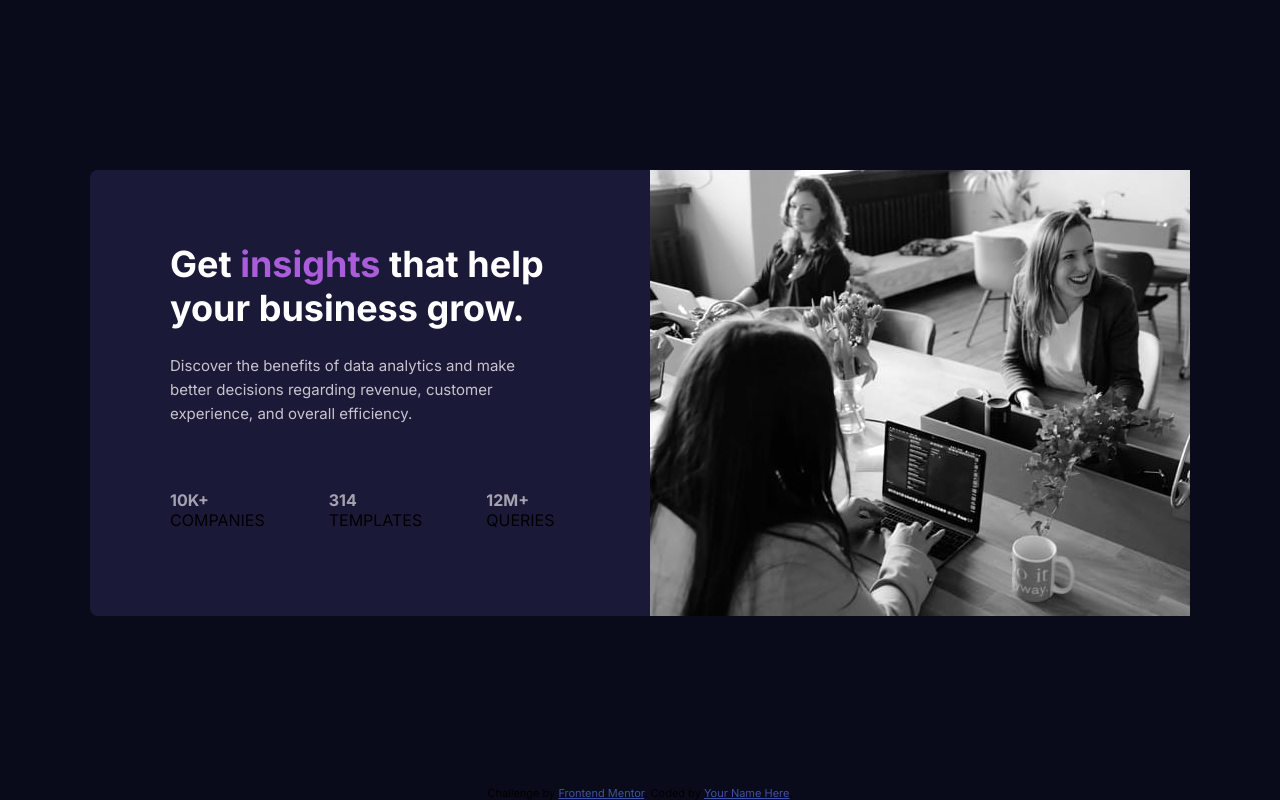
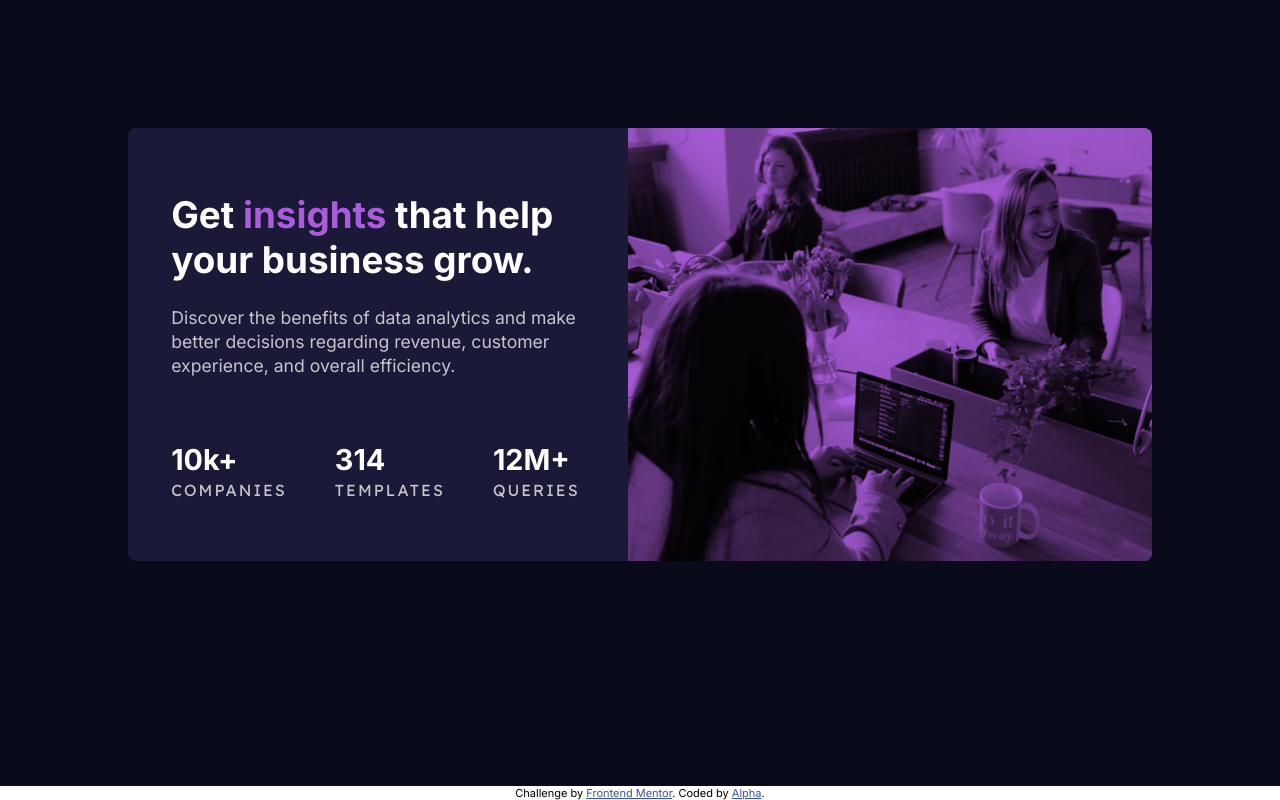
Before and after one commit to Alpha437/Stats-Preview-Card, a plain HTML site: page index.html in a window 1280 px wide. Drawn offline with Linux system fonts and the light colour scheme.

Commit message:
Mobile and Desktop responsiveness done

```diff
--- a/index.html
+++ b/index.html
@@ -16,7 +16,8 @@
     <link rel="stylesheet" href="style.css" />
   </head>
   <body>
-    <main class="card">
+    <main class="d-card">
+      <div class="card">
         <section class="texts">
           <header>
             <h1 class="heading">
@@ -38,14 +39,12 @@
               <p class="stat-text">templates</p>
             </div>
             <div class="stat">
-            <span class="stat-number">12m+</span>
+              <span class="stat-number">12M+</span>
               <p class="stat-text">queries</p>
             </div>
           </div>
         </section>
-
         <div class="main-image">
-        <div class="overlay"></div>
           <img
             class="desktop-image"
             src="images/image-header-desktop.jpg"
@@ -57,13 +56,14 @@
             alt="Ladies in an office space"
           />
         </div>
+      </div>
     </main>
 
     <footer class="attribution">
       Challenge by
       <a href="https://www.frontendmentor.io?ref=challenge" target="_blank"
         >Frontend Mentor</a
-      >. Coded by <a href="#">Your Name Here</a>.
+      >. Coded by <a href="https://www.github.com/Alpha437">Alpha</a>.
     </footer>
   </body>
 </html>
--- a/style.css
+++ b/style.css
@@ -22,28 +22,35 @@ img {
 
 /* || GENERAL STYLES */
 body {
+  min-height: 100vh;
   display: flex;
   flex-direction: column;
+}
+
+.d-card {
+  padding: 5rem 0;
   background-color: var(--BODY-BG);
-  min-height: 100vh;
+  flex-grow: 1;
 }
 
 .card {
   display: flex;
+  flex-direction: column-reverse;
+  width: min(90%, 720px);
   background-color: var(--CARD-BG);
   margin: auto;
   border-radius: 0.5rem;
 }
 
 .texts {
-  padding: 4.5rem 5rem;
+  padding: 2.7rem;
+  text-align: center;
 }
 
 .heading {
   color: var(--HEADING-COLOR);
   font-weight: 700;
-  font-size: 2.25rem;
-  inline-size: 400px;
+  font-size: 1.7rem;
 }
 
 .highlight {
@@ -52,7 +59,6 @@ body {
 
 .details {
   font-size: 15px;
-  inline-size: 350px;
   color: var(--MAIN-P-COLOR);
   margin: 1.5rem 0 4rem;
   line-height: 1.5rem;
@@ -60,16 +66,43 @@ body {
 
 .stats {
   display: flex;
-  gap: 4rem;
-  text-transform: uppercase;
+  flex-direction: column;
+  gap: 3rem;
+}
+
+.stat {
+  display: flex;
+  flex-direction: column;
+  gap: 0.2rem;
 }
 
 .stat-number {
-  color: var(--STATS-HEADING);
+  color: var(--HEADING-COLOR);
   font-weight: 700;
+  font-size: 1.5rem;
+}
+
+.stat-text {
+  color: var(--MAIN-P-COLOR);
+  font-family: "Lexend Deca", sans-serif;
+  text-transform: uppercase;
+  font-size: 0.8rem;
+  letter-spacing: 2px;
+}
+
+/* || IMAGES */
+.main-image {
+  background-color: var(--ACCENT-COLOR);
+  border-radius: 0.5rem 0.5rem 0 0;
 }
 
 .mobile-image {
+  width: 100%;
+  border-radius: 0.5rem 0.5rem 0 0;
+  mix-blend-mode: multiply;
+}
+
+.desktop-image {
   display: none;
 }
 /* || FOOTER */
@@ -80,3 +113,53 @@ body {
 .attribution a {
   color: hsl(228, 45%, 44%);
 }
+
+/* || MOBILE */
+@media screen and (min-width: 560px) {
+  .stats {
+    justify-content: center;
+    flex-direction: row;
+  }
+}
+
+@media screen and (min-width: 1280px) {
+  .card {
+    flex-direction: row;
+    justify-content: space-between;
+    width: min(80%, 1088px);
+    margin-top: 3rem;
+  }
+  .texts {
+    padding-top: 4rem;
+    text-align: left;
+    width: 50%;
+  }
+  .heading {
+    font-size: 2.3rem;
+  }
+  .details {
+    font-size: 1.1rem;
+  }
+  .stats {
+    justify-content: flex-start;
+  }
+  .stat-number {
+    font-size: 1.8rem;
+  }
+  .stat-text {
+    font-size: 1rem;
+  }
+  /* || IMAGE */
+  .main-image {
+    border-radius: 0 0.5rem 0.5rem 0;
+  }
+  .mobile-image {
+    display: none;
+  }
+  .desktop-image {
+    display: block;
+    width: 100%;
+    mix-blend-mode: multiply;
+    border-radius: 0 0.5rem 0.5rem 0;
+  }
+}
```
Lines whose indentation alone changed are shown as unchanged.
